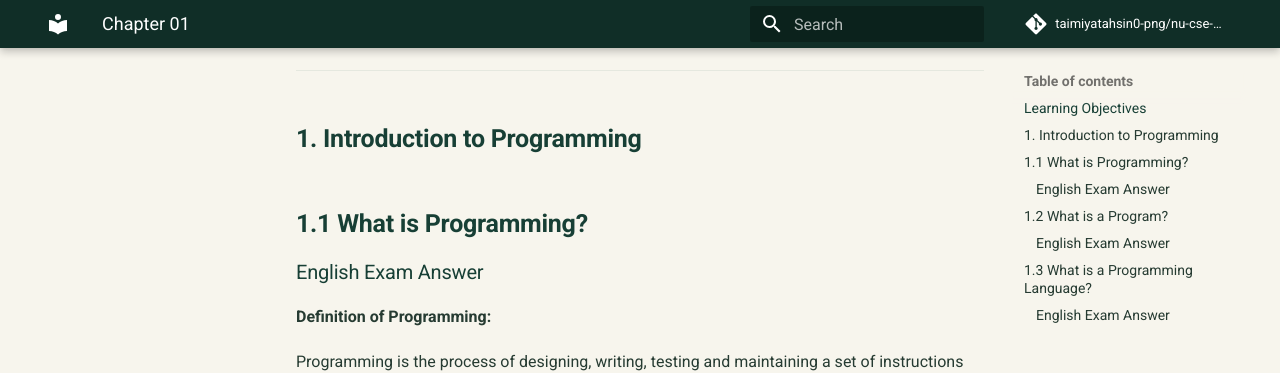
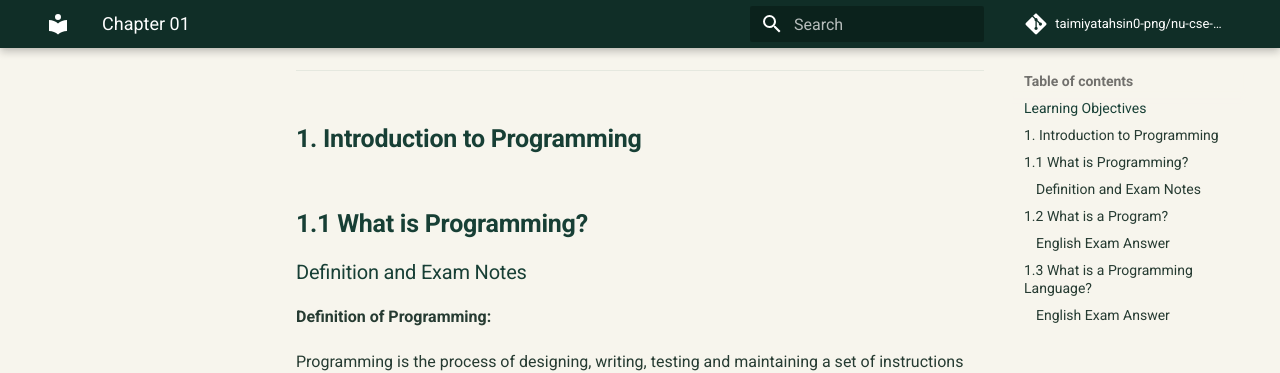
Before and after one commit to taimiyatahsin0-png/nu-cse-notes-store, an MkDocs documentation site: the page built from docs/subjects/spl/chapter-01.md, in a window 1280 px wide and 900 px high, scrolled down 722 px. Shown: the top 373 px of the window. Built offline with MkDocs 1.6.1 and Material for MkDocs 9.7.7, drawn with Linux system fonts in a browser that asks for light colours; comment, search, counter and statistics services are not loaded.

Commit message:
Refine English-only exam-focused presentation

```diff
--- a/docs/subjects/spl/chapter-01.md
+++ b/docs/subjects/spl/chapter-01.md
@@ -25,7 +25,7 @@ After completing this chapter, students will be able to:
 
 ## 1.1 What is Programming?
 
-### English Exam Answer
+### Definition and Exam Notes
 
 **Definition of Programming:**
 
```
